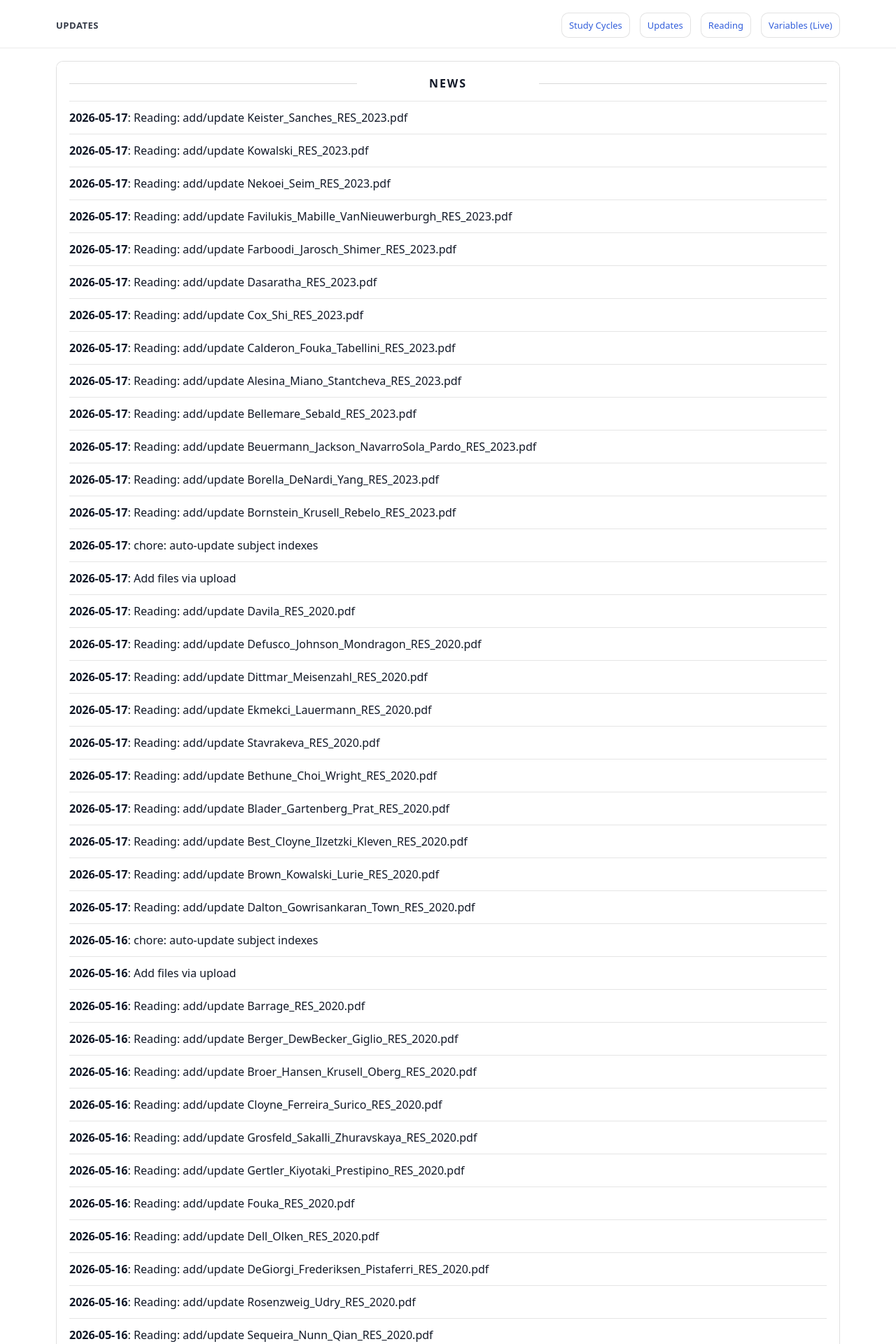
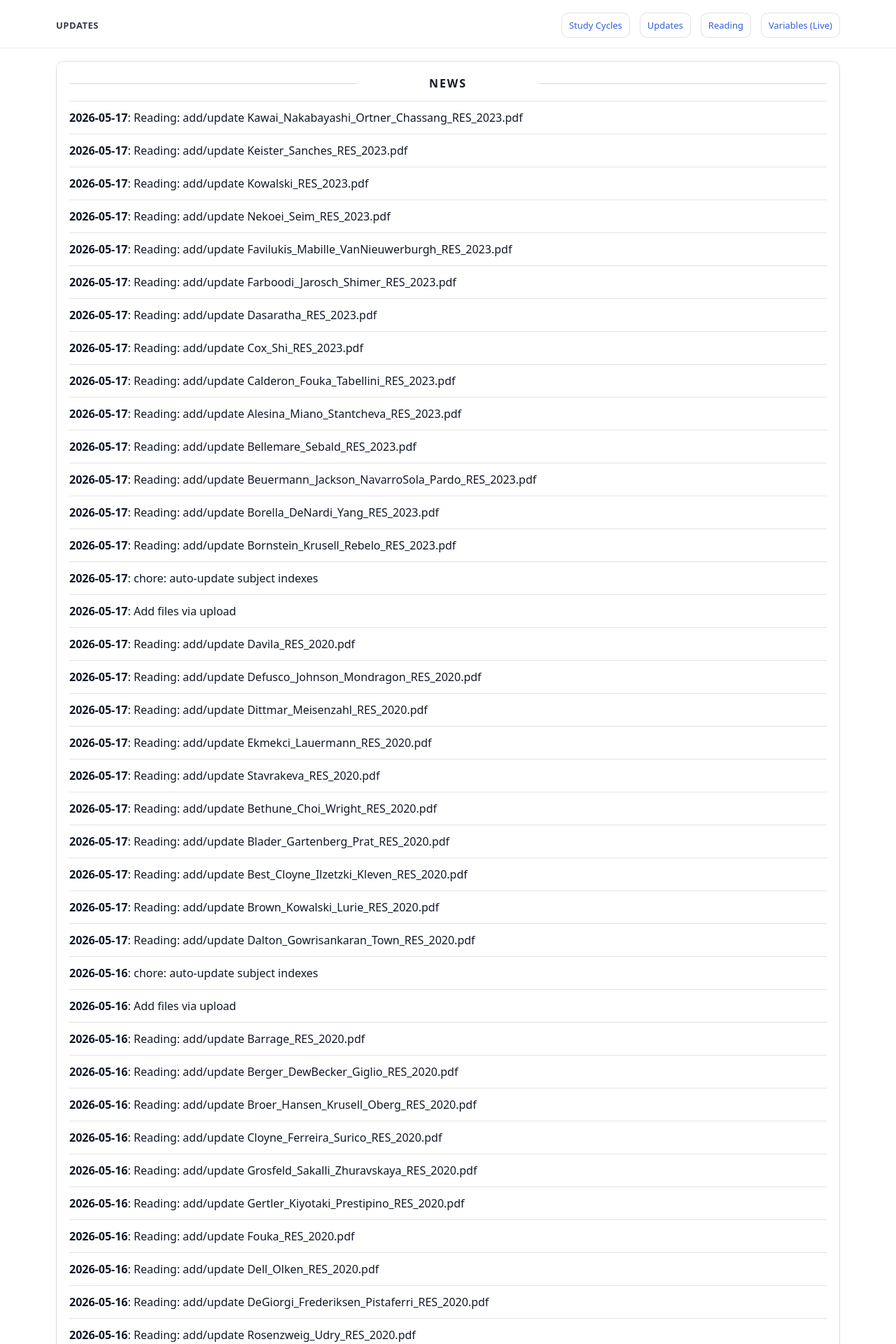
Before and after one commit to yaxinzn/study-archive, a Jekyll site: the page built from updates/index.md, in a window 1280 px wide. Shown: the top 1920 px of the page at 70% size. Built offline with Jekyll 4.4.1, drawn with Linux system fonts in a browser that asks for light colours; some of the changed text lies outside the part shown.

Commit message:
chore: update NEWS feed

```diff
--- a/_data/news.yml
+++ b/_data/news.yml
@@ -1,4 +1,7 @@
 # Auto-generated update history (sorted newest -> oldest). Do not edit manually.
+- ts: "1779018054"
+  date: "2026-05-17"
+  title: "Reading: add/update Kawai_Nakabayashi_Ortner_Chassang_RES_2023.pdf"
 - ts: "1779017965"
   date: "2026-05-17"
   title: "Reading: add/update Keister_Sanches_RES_2023.pdf"
```
